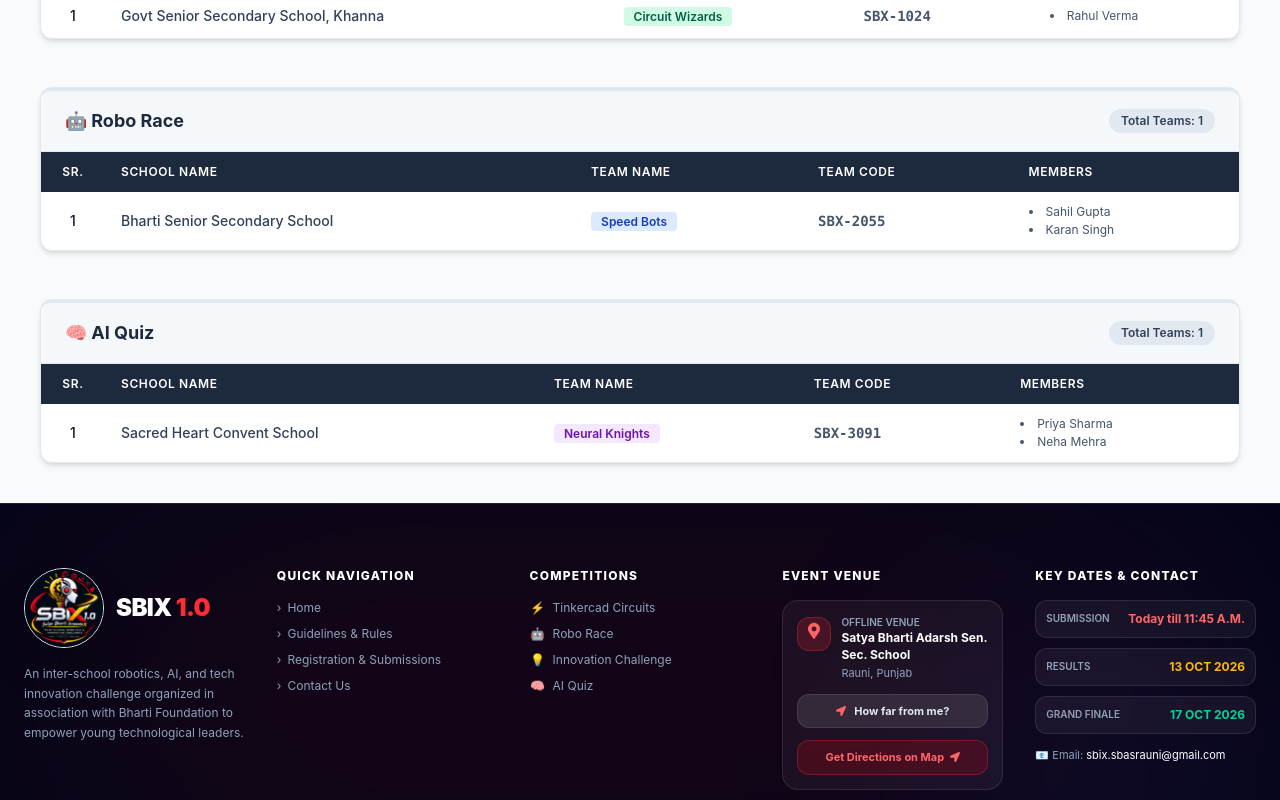
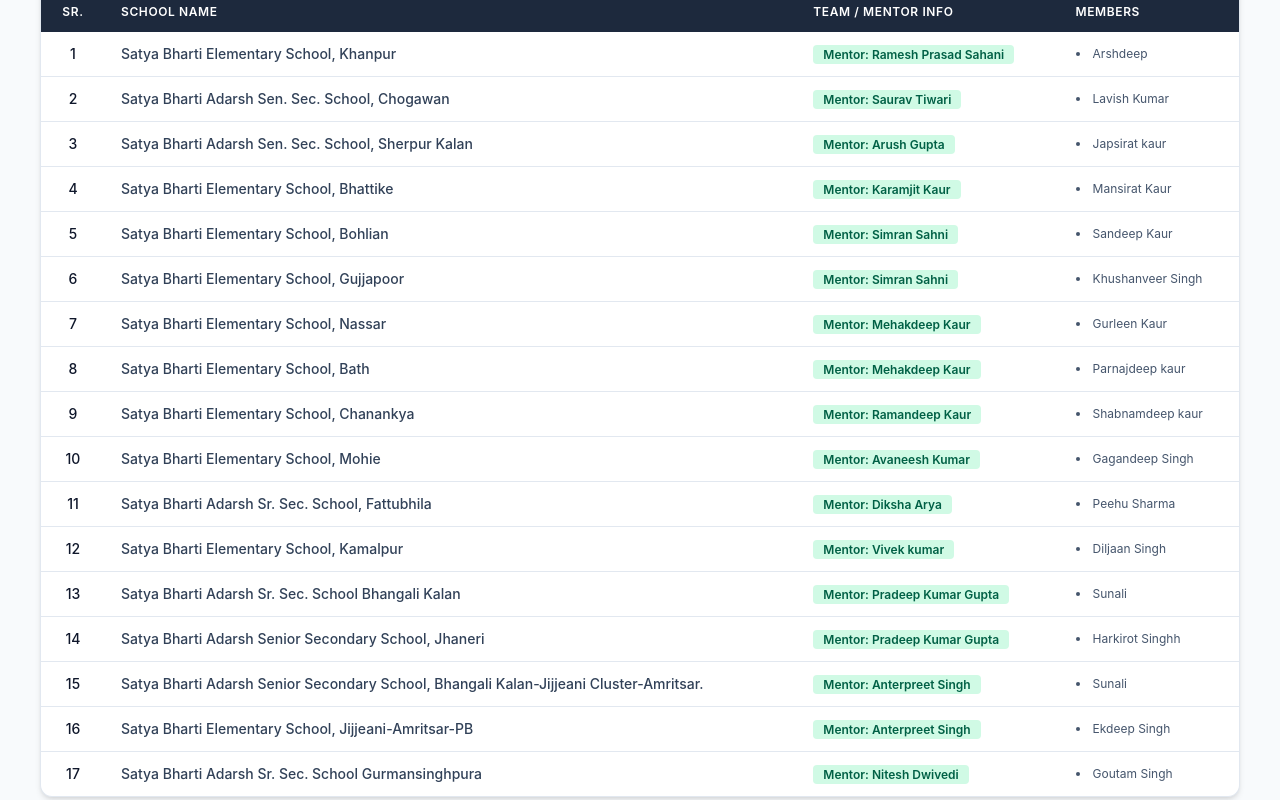
Before and after one commit to Cdansoftware/sbix, a React (Vite) app: page /participants in a window 1280 px wide. Shown: the part 560-1360 px from the top of the page. Built offline with nearby package versions, Linux system fonts and the light colour scheme.

Commit message:
added_others

```diff
--- a/src/pages/Participants.jsx
+++ b/src/pages/Participants.jsx
@@ -1,11 +1,12 @@
 import { useState } from "react";
-import { allParticipants, categories } from "./siteData"; // Apne siteData.js se data import karein
+import { allParticipants, categories } from "./siteData";
 
 const Participants = () => {
   const [searchQuery, setSearchQuery] = useState("");
 
   // Helper function to highlight search matches
   const highlightText = (text, query) => {
+    if (!text) return "";
     if (!query) return text;
     const parts = text.split(new RegExp(`(${query})`, "gi"));
     return parts.map((part, i) =>
@@ -25,10 +26,8 @@ const Participants = () => {
   return (
     <div className="min-h-screen bg-slate-50 p-6 md:p-10 font-sans">
       <div className="max-w-7xl mx-auto">
-        {/* Header Section */}
-        {/* Header & Search Bar Container (Horizontally Arranged on Desktop) */}
-        <div className="flex flex-col bg-slate-950/90 p-2 rounded-xl md:flex-row items-center justify-between gap-6 mb-10">
-          {/* Header Section */}
+        {/* Header & Search Bar Container */}
+        <div className="flex flex-col bg-slate-950/90 p-6 rounded-xl md:flex-row items-center justify-between gap-6 mb-10">
           <div className="text-center md:text-left">
             <h1 className="text-3xl font-bold text-slate-300">
               SBIX 1.0 - Registered Participants
@@ -46,7 +45,7 @@ const Participants = () => {
                 type="text"
                 value={searchQuery}
                 onChange={(e) => setSearchQuery(e.target.value)}
-                placeholder="Search by school, team, code..."
+                placeholder="Search by school, team, mentor..."
                 className="w-full py-3 px-3 bg-transparent text-xs sm:text-sm text-slate-800 focus:outline-none"
               />
               {searchQuery && (
@@ -65,22 +64,19 @@ const Participants = () => {
         {/* Render Separate Tables for Each Category */}
         <div className="space-y-12">
           {categories.map((cat) => {
-            // Filter participants belonging to this specific category and matching search query
-            const categoryData = (allParticipants[cat.key] || []).filter(
-              (item) =>
-                item.schoolName
-                  .toLowerCase()
-                  .includes(searchQuery.toLowerCase()) ||
-                item.teamName
-                  .toLowerCase()
-                  .includes(searchQuery.toLowerCase()) ||
-                item.teamCode
-                  .toLowerCase()
-                  .includes(searchQuery.toLowerCase()) ||
-                item.members.some((m) =>
-                  m.toLowerCase().includes(searchQuery.toLowerCase()),
-                ),
-            );
+            const participantsList = allParticipants[cat.key] || [];
+
+            // Safely filter participants supporting both team-based and mentor-based data models
+            const categoryData = participantsList.filter((item) => {
+              const query = searchQuery.toLowerCase();
+              const schoolMatch = item.schoolName?.toLowerCase().includes(query);
+              const teamNameMatch = item.teamName?.toLowerCase().includes(query);
+              const teamCodeMatch = item.teamCode?.toLowerCase().includes(query);
+              const mentorMatch = item.mentorName?.toLowerCase().includes(query);
+              const memberMatch = item.members?.some((m) => m.toLowerCase().includes(query));
+
+              return schoolMatch || teamNameMatch || teamCodeMatch || mentorMatch || memberMatch;
+            });
 
             return (
               <div
@@ -106,8 +102,7 @@ const Participants = () => {
                           Sr.
                         </th>
                         <th className="py-3 px-4 font-semibold">School Name</th>
-                        <th className="py-3 px-4 font-semibold">Team Name</th>
-                        <th className="py-3 px-4 font-semibold">Team Code</th>
+                        <th className="py-3 px-4 font-semibold">Team / Mentor Info</th>
                         <th className="py-3 px-4 font-semibold">Members</th>
                       </tr>
                     </thead>
@@ -115,7 +110,7 @@ const Participants = () => {
                       {categoryData.length > 0 ? (
                         categoryData.map((item, index) => (
                           <tr
-                            key={item.id}
+                            key={item.id || index}
                             className="hover:bg-slate-50 transition-colors"
                           >
                             <td className="py-3 px-4 text-center font-medium text-slate-900">
@@ -125,18 +120,26 @@ const Participants = () => {
                               {highlightText(item.schoolName, searchQuery)}
                             </td>
                             <td className="py-3 px-4">
-                              <span
-                                className={`${cat.badgeColor} text-xs font-semibold px-2.5 py-0.5 rounded`}
-                              >
-                                {highlightText(item.teamName, searchQuery)}
-                              </span>
-                            </td>
-                            <td className="py-3 px-4 font-mono font-semibold text-slate-600">
-                              {highlightText(item.teamCode, searchQuery)}
+                              {item.mentorName ? (
+                                <span
+                                  className={`${cat.badgeColor || "bg-blue-100 text-blue-800"} text-xs font-semibold px-2.5 py-0.5 rounded`}
+                                >
+                                  Mentor: {highlightText(item.mentorName, searchQuery)}
+                                </span>
+                              ) : (
+                                <div className="space-y-1">
+                                  <div className="font-semibold text-slate-800">
+                                    {highlightText(item.teamName, searchQuery)}
+                                  </div>
+                                  <div className="text-xs text-slate-500 font-mono">
+                                    Code: {highlightText(item.teamCode, searchQuery)}
+                                  </div>
+                                </div>
+                              )}
                             </td>
                             <td className="py-3 px-4">
                               <ul className="list-disc list-inside text-xs space-y-0.5 text-slate-600">
-                                {item.members.map((member, mIdx) => (
+                                {item.members?.map((member, mIdx) => (
                                   <li key={mIdx}>
                                     {highlightText(member, searchQuery)}
                                   </li>
@@ -148,7 +151,7 @@ const Participants = () => {
                       ) : (
                         <tr>
                           <td
-                            colSpan="5"
+                            colSpan="4"
                             className="py-6 text-center text-slate-400 text-xs italic"
                           >
                             No participant records found under this category.
--- a/src/pages/siteData.js
+++ b/src/pages/siteData.js
@@ -86,29 +86,273 @@ export const allParticipants = {
   ],
   tinkercad: [
     {
+      id: 1,
+      schoolName: "Satya Bharti Elementary School, Khanpur",
+      mentorName: "Ramesh Prasad Sahani",
+      members: ["Arshdeep"],
+    },
+    {
       id: 2,
-      schoolName: "Govt Senior Secondary School, Khanna",
-      teamName: "Circuit Wizards",
-      teamCode: "SBX-1024",
-      members: ["Rahul Verma"],
+      schoolName: "Satya Bharti Adarsh Sen. Sec. School, Chogawan",
+      mentorName: "Saurav Tiwari",
+      members: ["Lavish Kumar"],
+    },
+    {
+      id: 3,
+      schoolName: "Satya Bharti Adarsh Sen. Sec. School, Sherpur Kalan",
+      mentorName: "Arush Gupta",
+      members: ["Japsirat kaur"],
+    },
+    {
+      id: 4,
+      schoolName: "Satya Bharti Elementary School, Bhattike",
+      mentorName: "Karamjit Kaur",
+      members: ["Mansirat Kaur"],
+    },
+    {
+      id: 5,
+      schoolName: "Satya Bharti Elementary School, Bohlian",
+      mentorName: "Simran Sahni",
+      members: ["Sandeep Kaur"],
+    },
+    {
+      id: 6,
+      schoolName: "Satya Bharti Elementary School, Gujjapoor",
+      mentorName: "Simran Sahni",
+      members: ["Khushanveer Singh"],
+    },
+    {
+      id: 7,
+      schoolName: "Satya Bharti Elementary School, Nassar",
+      mentorName: "Mehakdeep Kaur",
+      members: ["Gurleen Kaur"],
+    },
+    {
+      id: 8,
+      schoolName: "Satya Bharti Elementary School, Bath",
+      mentorName: "Mehakdeep Kaur",
+      members: ["Parnajdeep kaur"],
+    },
+    {
+      id: 9,
+      schoolName: "Satya Bharti Elementary School, Chanankya",
+      mentorName: "Ramandeep Kaur",
+      members: ["Shabnamdeep kaur"],
+    },
+    {
+      id: 10,
+      schoolName: "Satya Bharti Elementary School, Mohie",
+      mentorName: "Avaneesh Kumar",
+      members: ["Gagandeep Singh"],
+    },
+    {
+      id: 11,
+      schoolName: "Satya Bharti Adarsh Sr. Sec. School, Fattubhila",
+      mentorName: "Diksha Arya",
+      members: ["Peehu Sharma"],
+    },
+    {
+      id: 12,
+      schoolName: "Satya Bharti Elementary School, Kamalpur",
+      mentorName: "Vivek kumar",
+      members: ["Diljaan Singh"],
+    },
+    {
+      id: 13,
+      schoolName: "Satya Bharti Adarsh Sr. Sec. School Bhangali Kalan",
+      mentorName: "Pradeep Kumar Gupta",
+      members: ["Sunali"],
+    },
+    {
+      id: 14,
+      schoolName: "Satya Bharti Adarsh Senior Secondary School, Jhaneri",
+      mentorName: "Pradeep Kumar Gupta",
+      members: ["Harkirot Singhh"],
+    },
+    {
+      id: 15,
+      schoolName:
+        "Satya Bharti Adarsh Senior Secondary School, Bhangali Kalan-Jijjeani Cluster-Amritsar.",
+      mentorName: "Anterpreet Singh",
+      members: ["Sunali"],
+    },
+    {
+      id: 12,
+      schoolName: "Satya Bharti Elementary School, Jijjeani-Amritsar-PB",
+      mentorName: "Anterpreet Singh",
+      members: ["Ekdeep Singh"],
+    },
+    {
+      id: 15,
+      schoolName: "Satya Bharti Adarsh Sr. Sec. School Gurmansinghpura",
+      mentorName: "Nitesh Dwivedi",
+      members: ["Goutam Singh"],
     },
   ],
   roborace: [
     {
+      id: 1,
+      schoolName: "Satya Bharti Adarsh Sen. Sec. School, Chogawan",
+      mentorName: "Sourav Tiwari",
+      members: ["Harmanpreet Singh", "Gurbir Singh"],
+    },
+    {
+      id: 2,
+      schoolName: "Satya Bharti Adarsh Sen. Sec. School, Sherpur Kalan",
+      mentorName: "Arush Gupta",
+      members: ["Jobanpreet Singh", "Shamsher Singh"],
+    },
+    {
       id: 3,
-      schoolName: "Bharti Senior Secondary School",
-      teamName: "Speed Bots",
-      teamCode: "SBX-2055",
-      members: ["Sahil Gupta", "Karan Singh"],
+      schoolName: "Satya Bharti Elementary School, Khanpur",
+      mentorName: "Ramesh Prasad Sahani",
+      members: ["Arshdeep", "Arman Singh"],
+    },
+    {
+      id: 4,
+      schoolName: "Satya Bharti Elementary School, Mohie",
+      mentorName: "Avaneesh Kumar",
+      members: ["Gurbir Singh", "Gagandeep Singh"],
+    },
+    {
+      id: 5,
+      schoolName: "Satya Bharti Adarsh Sr. Sec. School, Fattubhilla",
+      mentorName: "Diksha Arya",
+      members: ["Nihar Sharma", "Armanjot Singh"],
+    },
+    {
+      id: 6,
+      schoolName: "Satya Bharti Elementary School, Kamalpur",
+      mentorName: "Vivek Kumar",
+      members: ["Diljaan Singh", "Baldeep Singh"],
+    },
+    {
+      id: 7,
+      schoolName: "Satya Bharti Adarsh Senior Secondary School, Jhaneri",
+      mentorName: "Pradeep Kumar Gupta",
+      members: ["Amandeep kaur", "Akashdeep Singh"],
+    },
+    {
+      id: 8,
+      schoolName: "Satya Bharti Adarsh Sr. Sec. School Gurmansinghpura",
+      mentorName: "Nitesh Dwivedi",
+      members: ["Lal singh", "Pataram"],
     },
   ],
   aiquiz: [
     {
+      id: 1,
+      schoolName: "Satya Bharti Adarsh Sen. Sec. School, Chogawan",
+      mentorName: "Sourav Tiwari",
+      members: ["Komalpreet Kaur", "Taranpreet Kaur"],
+    },
+    {
+      id: 2,
+      schoolName: "Satya Bharti Adarsh Sen. Sec. School, Sherpur Kalan",
+      mentorName: "Arush Gupta",
+      members: ["Shamsher Singh", "Amanpreet Singh"],
+    },
+    {
+      id: 3,
+      schoolName: "Satya Bharti Elementary School, Bhattike",
+      mentorName: "Karamjit Kaur",
+      members: ["Mansirat Kaur", "Jasanpreet Kaur"],
+    },
+    {
       id: 4,
-      schoolName: "Sacred Heart Convent School",
-      teamName: "Neural Knights",
-      teamCode: "SBX-3091",
-      members: ["Priya Sharma", "Neha Mehra"],
+      schoolName: "Satya Bharti Elementary School, Bohlian",
+      mentorName: "Simran Sahni",
+      members: ["Dilpreet kaur", "Pradeep Singh"],
+    },
+    {
+      id: 5,
+      schoolName: "Satya Bharti Elementary School, Gujjapeer",
+      mentorName: "Simran Sahni",
+      members: ["Radhika", "Harjasmeet Kaur"],
+    },
+    {
+      id: 6,
+      schoolName: "Satya Bharti Elementary School, Balliyewal",
+      mentorName: "Rajni Rani",
+      members: ["Jasmeen Kaur", "Sukhman Singh"],
+    },
+    {
+      id: 7,
+      schoolName: "Satya Bharti Adarsh Sen. Sec. School, Behlolpur",
+      mentorName: "Kanchan Sapra",
+      members: ["Navpreet Kaur", "Radhika Kalra"],
+    },
+    {
+      id: 8,
+      schoolName: "Satya Bharti Elementary School, Nassar",
+      mentorName: "Mehakdeep Kaur",
+      members: ["Gurleen Kaur", "Kirandeep Kaur"],
+    },
+    {
+      id: 9,
+      schoolName: "Satya Bharti Elementary School, Bath",
+      mentorName: "Mehakdeep Kaur",
+      members: ["Simran Kaur", "Parnajdeep kaur"],
+    },
+    {
+      id: 10,
+      schoolName: "Satya Bharti Elementary School, Chanankya",
+      mentorName: "Ramandeep Kaur",
+      members: ["Surinder Das", "Vanshdeep Singh"],
+    },
+    {
+      id: 11,
+      schoolName: "Satya Bharti Elementary School, Khanpur",
+      mentorName: "Ramesh Prasad Sahani",
+      members: ["Sukhmani Kaur", "Angel"],
+    },
+    {
+      id: 12,
+      schoolName: "Satya Bharti Elementary School, Mohie",
+      mentorName: "Avaneesh Kumar",
+      members: ["Dilpreet Singh", "Urmila"],
+    },
+    {
+      id: 13,
+      schoolName: "Satya Bharti Adarsh Sr. Sec. School, Fattubhilla",
+      mentorName: "Diksha Arya",
+      members: ["Ekamjot Kaur", "Nihar Sharma"],
+    },
+    {
+      id: 14,
+      schoolName: "Satya Bharti Elementary School, Dhulka",
+      mentorName: "Khuswinder Kaur",
+      members: ["Ekamjot Singh", "Inderjit Singh"],
+    },
+    {
+      id: 15,
+      schoolName: "Satya Bharti Elementary School, Kamalpur",
+      mentorName: "Vivek Kumar",
+      members: ["Suhana", "Parneet Kaur"],
+    },
+    {
+      id: 16,
+      schoolName: "Satya Bharti Adarsh Senior Secondary School, Jhaneri",
+      mentorName: "Pradeep Kumar Gupta",
+      members: ["Davinder Singh", "Rashi Shaw"],
+    },
+    {
+      id: 17,
+      schoolName: "Satya Bharti Elementary School, Bhangali Kalan",
+      mentorName: "Anterpreet Singh",
+      members: ["Sonali", "Shubhamdeep Singh"],
+    },
+    {
+      id: 18,
+      schoolName: "Satya Bharti Elementary School, Jijjeani-Amritsar-PB",
+      mentorName: "Anterpreet Singh",
+      members: ["Ukina", "Ekdeep Singh"],
+    },
+    {
+      id: 19,
+      schoolName: "Satya Bharti Adarsh Sr. Sec. School, Gurmansinghpura",
+      mentorName: "Nitesh Dwivedi",
+      members: ["Kamal Singh", "Goutam singh"],
     },
   ],
 };
```
